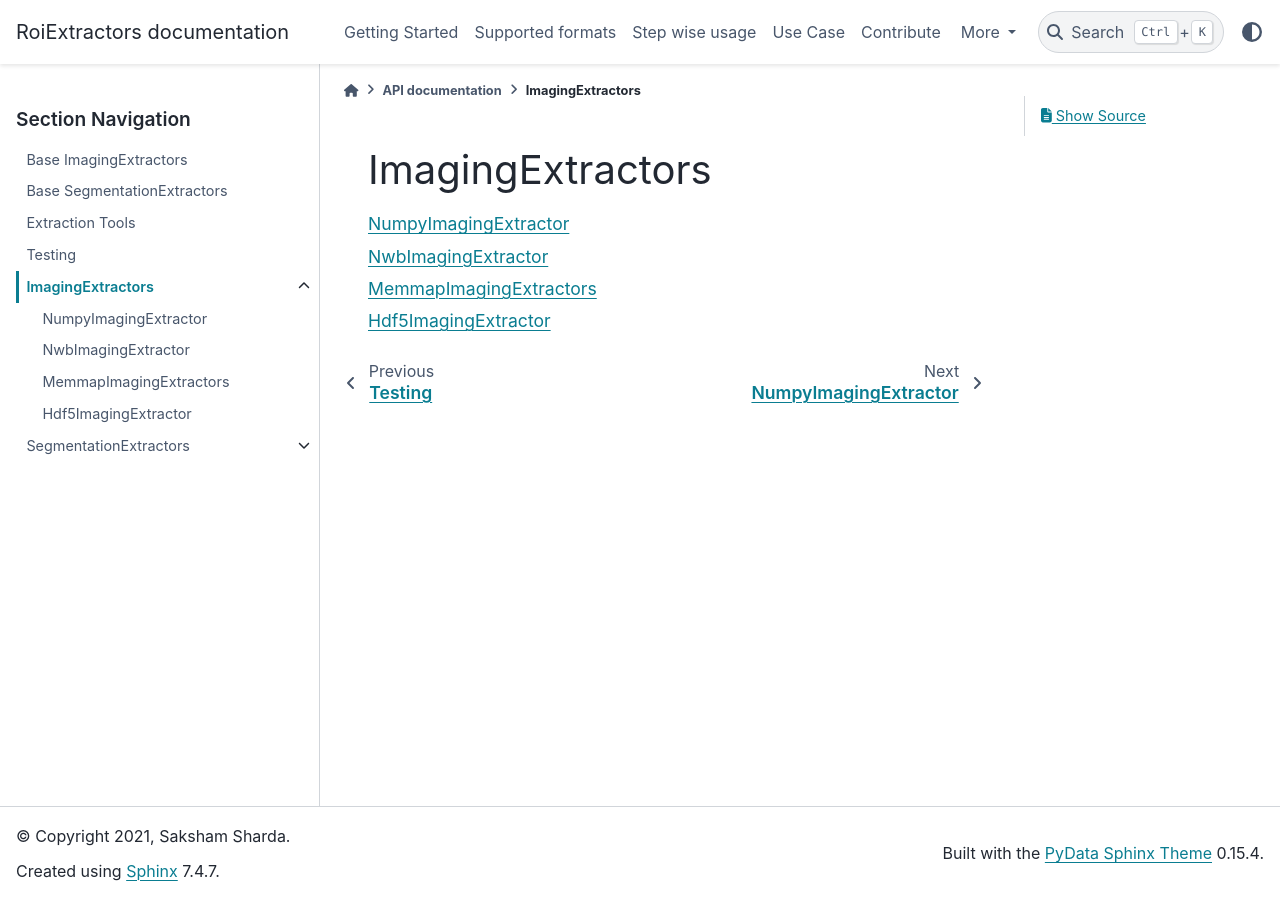
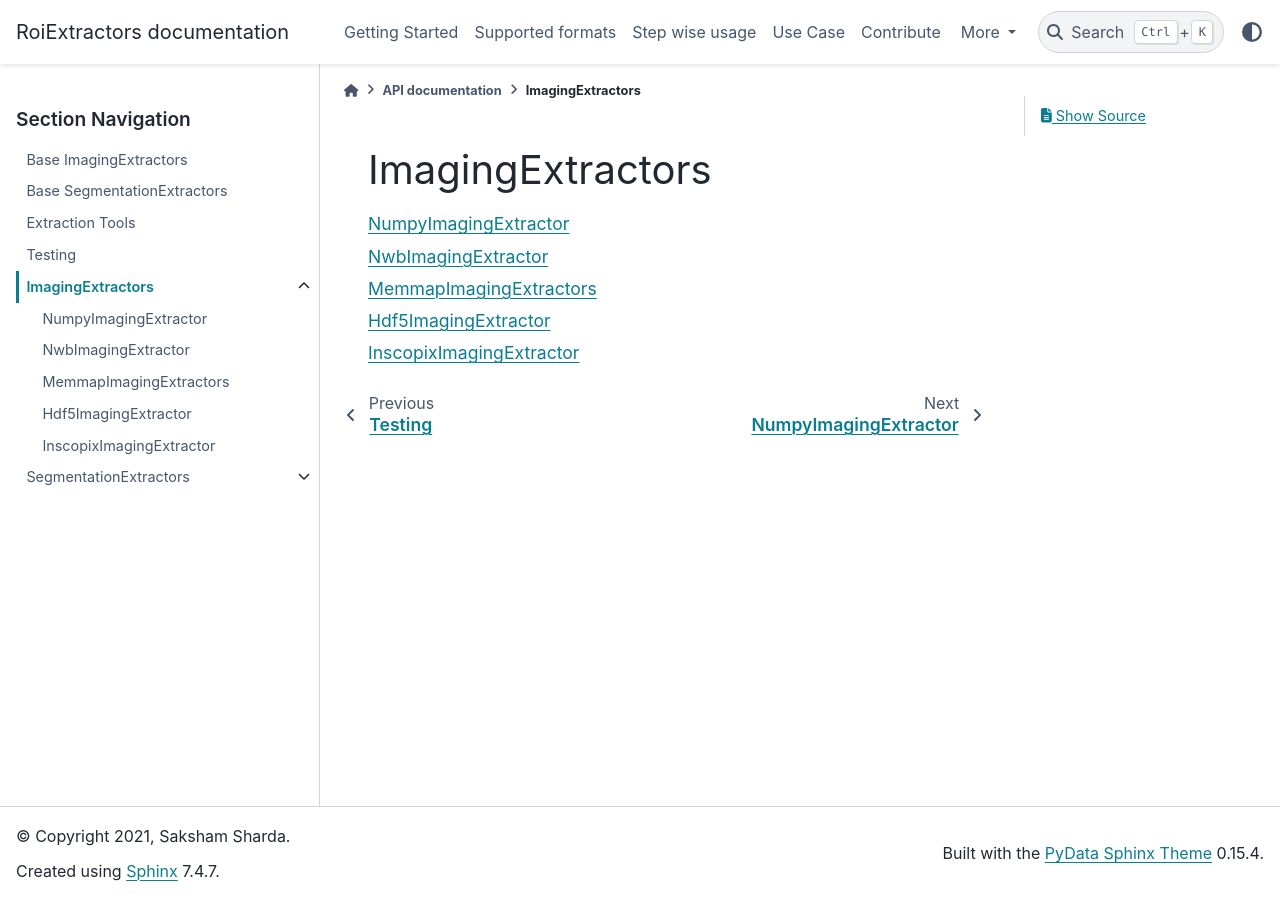
Before and after one commit to catalystneuro/roiextractors, a Sphinx documentation site: the page built from docs/source/my_api/imaging_extractors/index.rst, in a window 1280 px wide. Built offline with Sphinx 7.4.7 and the PyData theme 0.15.4, drawn with Linux system fonts in a browser that asks for light colours.

Commit message:
added inscopix

```diff
--- a/docs/source/my_api/imaging_extractors/index.rst
+++ b/docs/source/my_api/imaging_extractors/index.rst
@@ -8,3 +8,4 @@
   nwbimagingextractor
   memmapimagingextractors
   hdf5imagingextractor
+  inscopiximagingextractor
--- /dev/null
+++ b/docs/source/my_api/imaging_extractors/inscopiximagingextractor.rst
@@ -0,0 +1,3 @@
+InscopixImagingExtractor
+--------------------
+.. autoclass:: roiextractors.InscopixImagingExtractor
```
